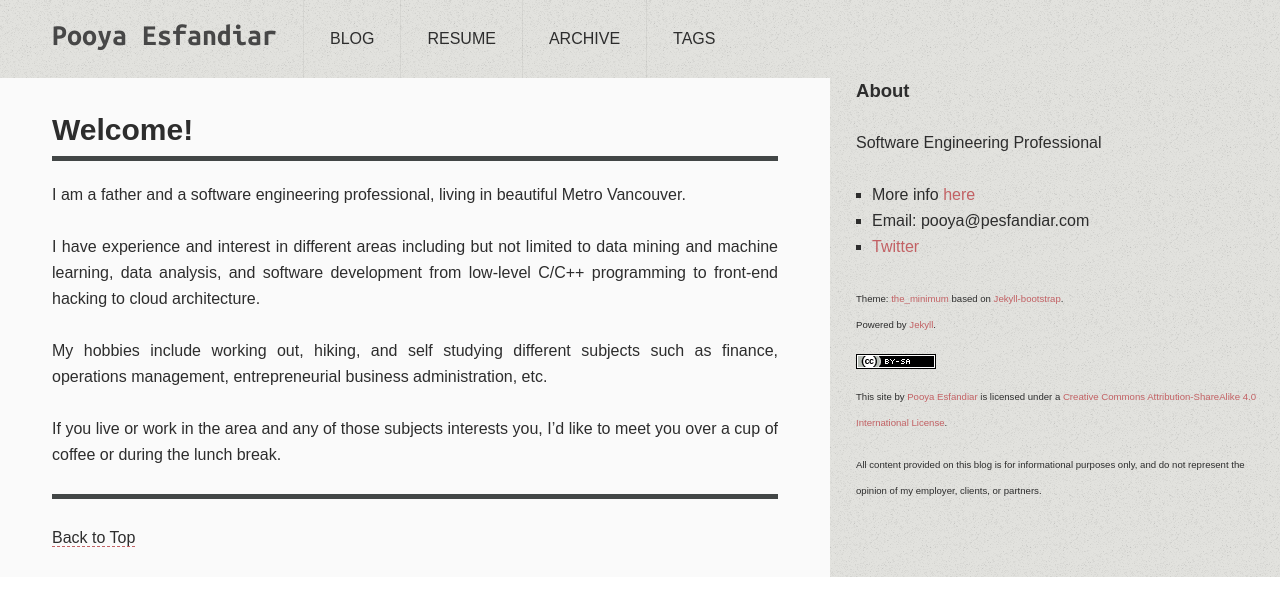
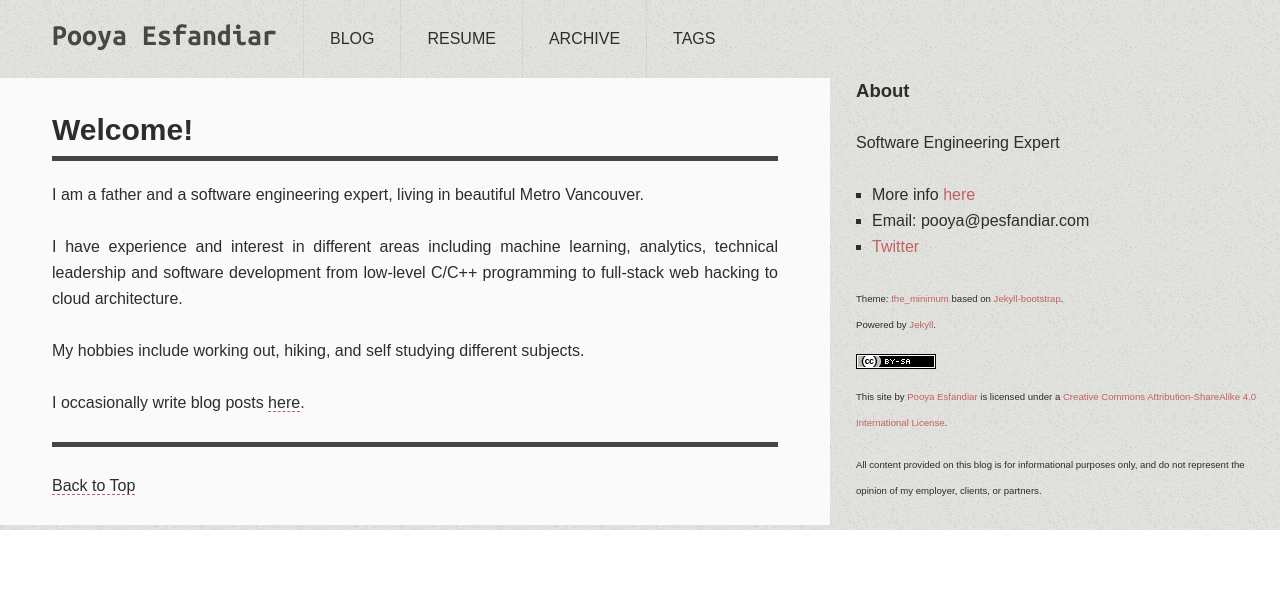
Before and after one commit to pesfandiar/pesfandiar.github.io, a Jekyll site: the page built from index.md, in a window 1280 px wide. Shown: the top 616 px of the page. Built offline with Jekyll 4.4.1, drawn with Linux system fonts in a browser that asks for light colours; comment, search, counter and statistics services are not loaded.

Commit message:
Cleanup around the website

```diff
--- a/_includes/themes/the-program/default.html
+++ b/_includes/themes/the-program/default.html
@@ -52,7 +52,7 @@
 			<div class="unit-inner unit-foot-inner">
 				<div class="misc vcard">
 					<h4>About</h4>
-					<p>Software Engineering Professional</p>
+					<p>Software Engineering Expert</p>
 					<ul>
 						<li class="contact">More info <a href="/resume.html">here</a></li>
 						<li class="contact"><address><span class="author fn n">Email</span>: <span class="fn email">{{ site.author.email }}</span></address></li>
--- a/index.md
+++ b/index.md
@@ -5,10 +5,10 @@ tagline:
 ---
 {% include JB/setup %}
 
-I am a father and a software engineering professional, living in beautiful Metro Vancouver.
+I am a father and a software engineering expert, living in beautiful Metro Vancouver.
 
-I have experience and interest in different areas including but not limited to data mining and machine learning, data analysis, and software development from low-level C/C++ programming to front-end hacking to cloud architecture.
+I have experience and interest in different areas including machine learning, analytics, technical leadership and software development from low-level C/C++ programming to full-stack web hacking to cloud architecture.
 
-My hobbies include working out, hiking, and self studying different subjects such as finance, operations management, entrepreneurial business administration, etc.
+My hobbies include working out, hiking, and self studying different subjects.
 
-If you live or work in the area and any of those subjects interests you, I'd like to meet you over a cup of coffee or during the lunch break.
+I occasionally write blog posts [here](/blog).
--- a/resume.html
+++ b/resume.html
@@ -22,7 +22,7 @@
   <body>
     <header class="vcard">
       <h1 class="fn"><a href="http://www.pesfandiar.com">Pooya Esfandiar</a></h1>
-      <h2 class="role">Software Engineering Professional</h2>
+      <h2 class="role">Software Engineering Expert</h2>
       <ul class="contact">
         <li class="email">pooya@pesfandiar.com</li>
         <li class="tel">+1 778-please-ask</li>
```
